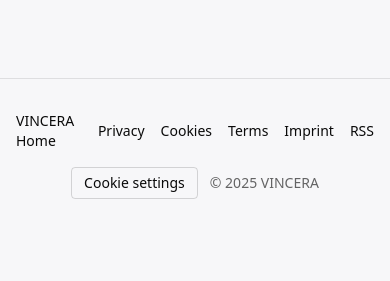
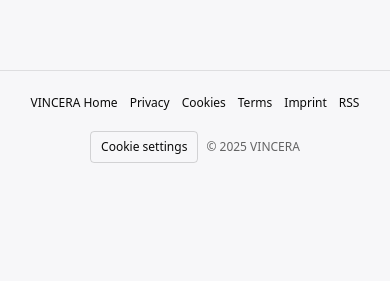
Before and after one commit to DiederikCornelis/vincera-blog, a Next.js app: page / in a window 390 px wide. Shown: the part 239-520 px from the top of the page. Built offline with nearby package versions, Linux system fonts and the light colour scheme; no server answers; the database is empty.

Commit message:
footer mobile friendly

```diff
--- a/src/components/Footer.tsx
+++ b/src/components/Footer.tsx
@@ -6,9 +6,20 @@ const MAIN = process.env.NEXT_PUBLIC_MAIN_SITE_URL || "https://www.vncra.com";
 
 export default function Footer() {
   return (
-    <footer className="mt-12 border-t border-black/10">
-      <div className="mx-auto max-w-5xl px-4 sm:px-6 lg:px-8 py-8 text-sm flex flex-col sm:flex-row items-center justify-between gap-4">
-        <div className="flex items-center gap-4">
+    <footer className="mt-10 border-t border-black/10">
+      <div
+        className="
+          mx-auto max-w-5xl
+          px-3 sm:px-6 lg:px-8
+          py-6 sm:py-8
+          text-xs sm:text-sm
+          flex flex-col sm:flex-row
+          items-center justify-between
+          gap-3 sm:gap-4
+        "
+      >
+        {/* Links */}
+        <div className="flex flex-wrap items-center justify-center gap-3 sm:gap-4">
           <Link href={MAIN} className="hover:underline">VINCERA Home</Link>
           <Link href="/privacy" className="hover:underline">Privacy</Link>
           <Link href="/cookies" className="hover:underline">Cookies</Link>
@@ -16,14 +27,18 @@ export default function Footer() {
           <Link href="/imprint" className="hover:underline">Imprint</Link>
           <Link href="/rss.xml" className="hover:underline">RSS</Link>
         </div>
-        <div className="flex items-center gap-3">
+
+        {/* Rechts */}
+        <div className="flex items-center gap-2 sm:gap-3 mt-2 sm:mt-0">
           <button
             onClick={() => window.dispatchEvent(new Event("openCookieSettings"))}
-            className="h-8 px-3 rounded border border-black/15 hover:bg-black/5"
+            className="h-8 px-2.5 sm:px-3 rounded border border-black/15 hover:bg-black/5 text-xs sm:text-sm"
           >
             Cookie settings
           </button>
-          <p className="text-black/60">© {new Date().getFullYear()} VINCERA</p>
+          <p className="text-black/60 text-xs sm:text-sm">
+            © {new Date().getFullYear()} VINCERA
+          </p>
         </div>
       </div>
     </footer>
```
